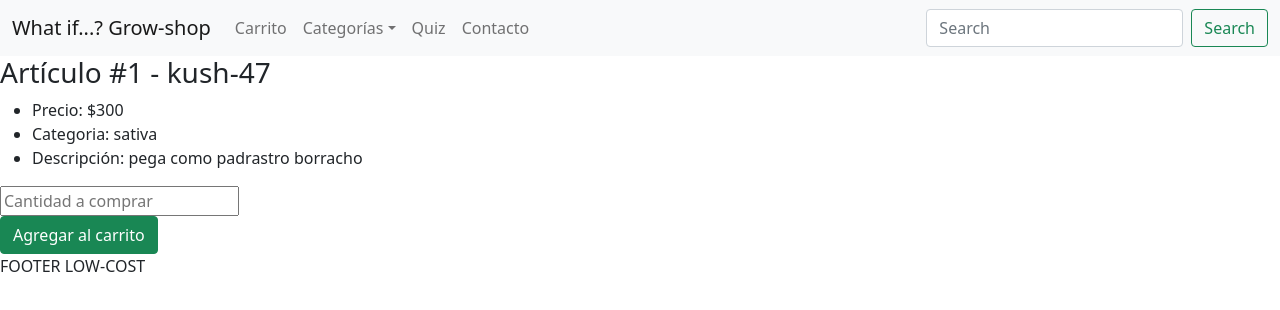
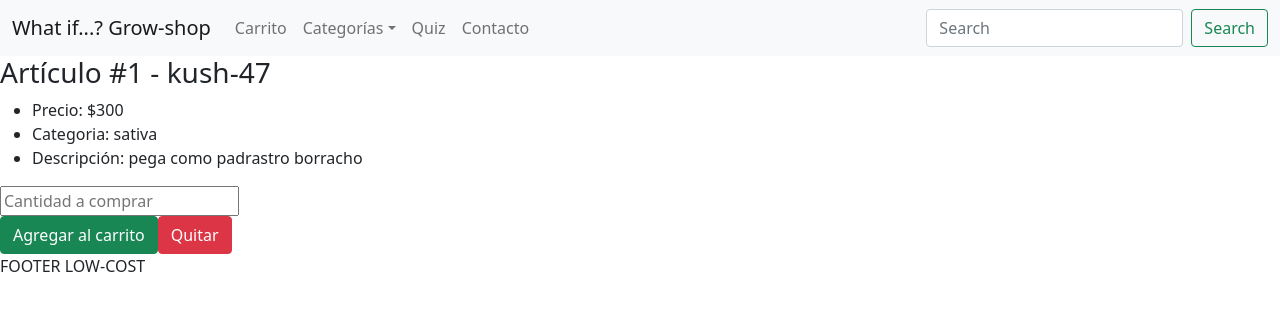
Before and after one commit to locurin/react_ecommerce, a React (Create React App) app: page /articulo/1 in a window 1280 px wide. Shown: the top 310 px of the page. Built offline with nearby package versions, Linux system fonts and the light colour scheme; what react-delay-render would draw is missing.

Commit message:
issue with delete elements from cart was finally discovered. It was a problem with the amount of parameters being pass from the context to Cart.jsx

```diff
--- a/package.json
+++ b/package.json
@@ -39,5 +39,8 @@
       "last 1 firefox version",
       "last 1 safari version"
     ]
+  },
+  "devDependencies": {
+    "eslint-plugin-react-hooks": "^4.2.0"
   }
 }
--- a/src/components/Main/Home/ItemList/ItemDetails.jsx
+++ b/src/components/Main/Home/ItemList/ItemDetails.jsx
@@ -9,9 +9,10 @@ const ItemDetails = () => {
     const {itemId} = useParams()
     const item = TempDatabase().find(item => item.id === Number(itemId))
 
-    const [cart, setCart, isInCart] = useContext(CartContext)
+    const [cart, setCart, isInCart, removeFromCart] = useContext(CartContext)
 
     const addToCart = () => {
+        console.table(cart)
         const quantity = Number(document.querySelector('#cantidadItems').value)
         const product = {
             id: item.id,
@@ -41,6 +42,7 @@ const ItemDetails = () => {
                 <input id='cantidadItems' type='number' placeholder='Cantidad a comprar' required/>
             </form>
             <button className='btn btn-success' onClick={addToCart}>Agregar al carrito</button>
+            <button className='btn btn-danger' onClick={() => removeFromCart(1)}>Quitar</button>
         </article>
     )
 }
--- a/src/components/Main/cart/Cart.jsx
+++ b/src/components/Main/cart/Cart.jsx
@@ -2,23 +2,23 @@ import { useContext, useState } from "react"
 import { CartContext } from "../../../context/CartContext"
 
 const Cart = () => {
-    const [cart, removeFromCart] = useContext(CartContext)
+    const [cart, setCart, isInCart, removeFromCart] = useContext(CartContext)
     if (cart === null) {
         return <div>NADA QUE MOSTRAR</div>
     } else {
-        return cart.map(item => {
+        return (cart && cart.map((item, index) => {
             return (
-                <ul key={item.id}>
+                <ul key={index}>
                     <li>id: {item.id}</li>
                     <li>nombre: {item.name}</li>
                     <li>categoria: {item.category}</li>
                     <li>precio unitario: ${item.price}</li>
                     <li>descripcion: {item.description}</li>
                     <li>Cantidad a comprar: {item.quantity}</li>
-                    <button className="btn btn-danger" onClick={() => removeFromCart(item.id)}>Quitar</button>
+                    <button className="btn btn-danger" onClick={() => removeFromCart(index)}>Quitar</button>
                 </ul>
             )
-        })
+        }))
     }
 }
 
--- a/src/context/CartContext.jsx
+++ b/src/context/CartContext.jsx
@@ -4,17 +4,16 @@ export const CartContext = createContext()
 
 export const CartProvider = (props) => {
 
-
     const [cart, setCart] = useState([])
 
-    const isInCart = (id) => {
+    const isInCart = id => {
         return cart.find(product => product.id === id) ? true : false
     }
 
-    const removeFromCart = (id) => {
+    const removeFromCart = id => {
         let temp = cart
-        const productIndex = cart.findIndex(product => product.id === id)
-        temp = temp.splice(productIndex, 1)
+        temp = temp.splice(id, 1)
+        alert('aaaaaaaaaaaaaaaaaaaa')
         setCart(temp)
     }
 
```
